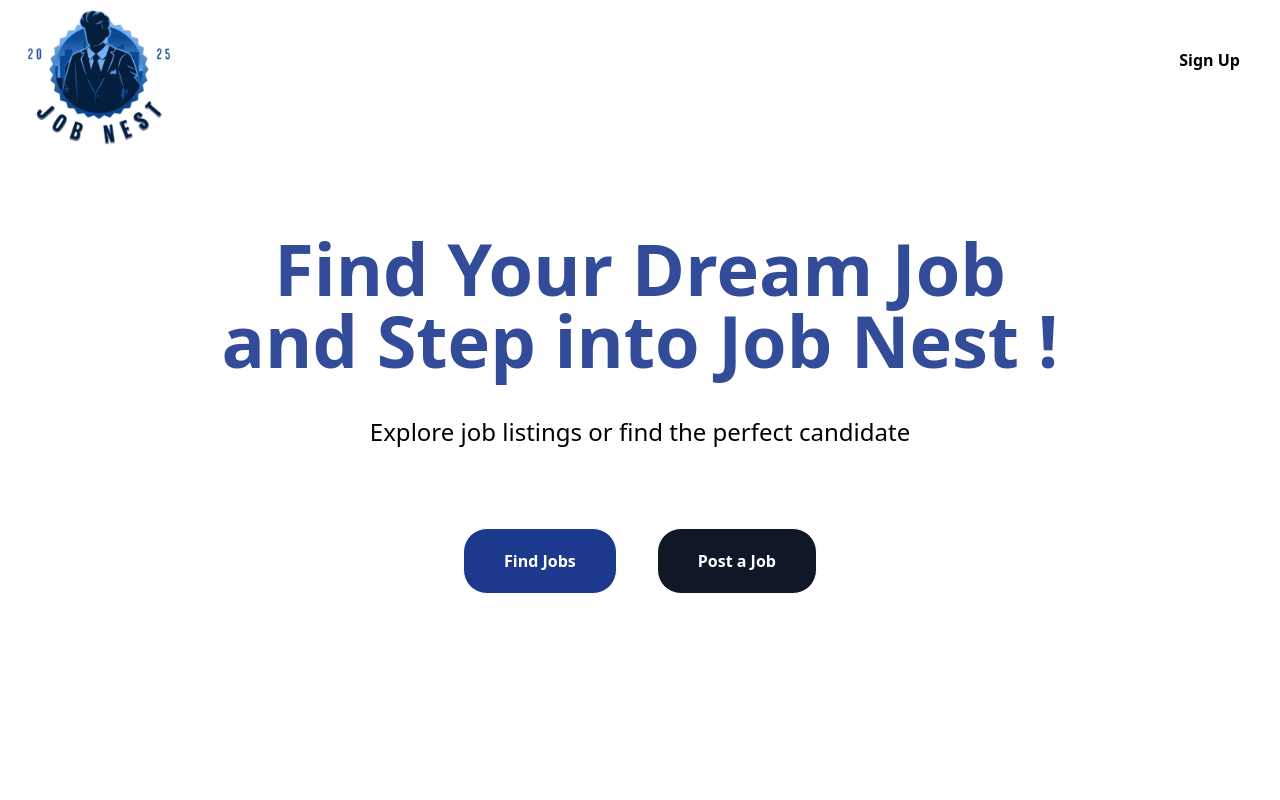
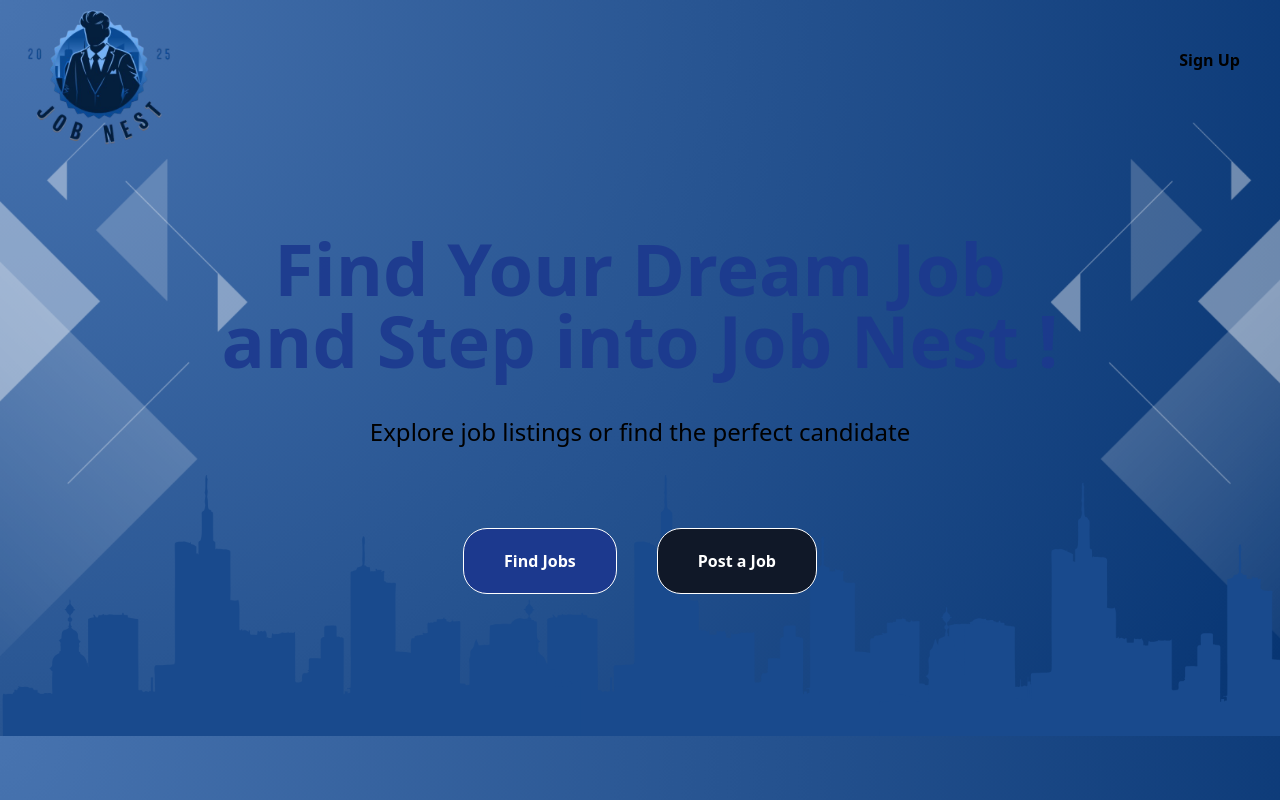
Before and after one commit to Dhileepguru/jobNest-App, a React (Vite) app in the folder React-App/: page / in a window 1280 px wide. Built offline with nearby package versions, Linux system fonts and the light colour scheme.

Commit message:
Updated Router to Login Page

```diff
--- a/React-App/src/pages/Home.jsx
+++ b/React-App/src/pages/Home.jsx
@@ -4,13 +4,11 @@
 {
     return(
         <>
-
-        <div className="bg-white h-screen">
+        <div className=" h-screen">
             <div className="flex ">
             <img className=" flex w-50" src="/images/Logo.png"></img>
-            <Link  to="/app" className="flex w-full pt-7 font-bold justify-end mt-5 mr-10 rounded-md ">Sign Up</Link>
+            <Link  to="/login" className="flex w-full pt-7 font-bold justify-end mt-5 mr-10 rounded-md ">Sign Up</Link>
             </div>
-
             <div>
             <h1 className="mt-20  text-center text-blue-900  text-7xl font-bold text-5xl opacity-90 text-bl ">Find Your Dream Job <br></br>and Step into Job Nest !</h1>
             <p className="text-center mt-10 text-2xl">Explore job listings or find the perfect candidate</p>
```
